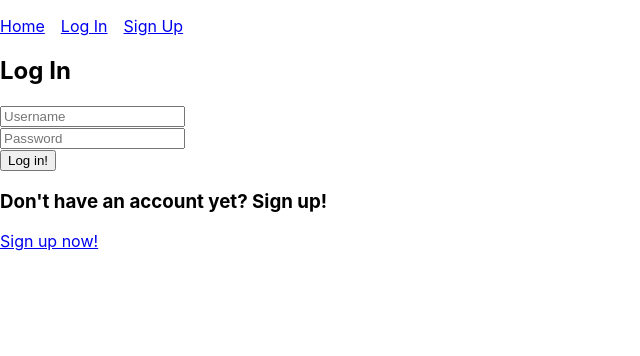
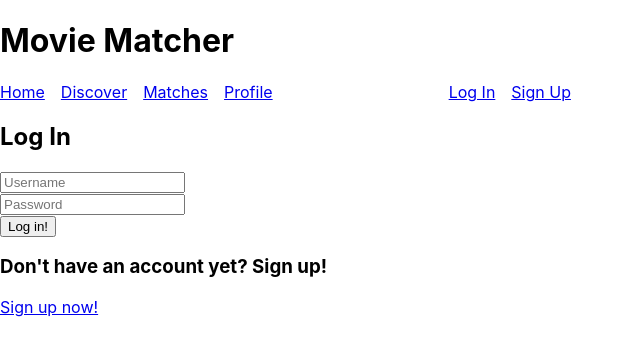
Before and after one commit to jeatroff/phase-4-final-project, a React (Create React App) app in the folder client/: page /login in a window 1280 px wide. Shown: the top 356 px of the page, without its empty margins (0-640 px from the left). Built offline with nearby package versions, Linux system fonts and the light colour scheme; no server answers.

Commit message:
Added files for all pages

```diff
--- a/client/src/App.js
+++ b/client/src/App.js
@@ -2,6 +2,9 @@ import { useState, useEffect } from "react";
 import { BrowserRouter, Routes, Route } from "react-router-dom";
 import NavBar from "./NavBar";
 import Home from "./Home";
+import Matches from "./Matches";
+import Discover from "./Discover";
+import Profile from "./Profile";
 import Login from "./Login";
 import Signup from "./Signup";
 
@@ -21,9 +24,13 @@ function App() {
   return (
     <BrowserRouter>
       <div className="App">
+        <h1>Movie Matcher</h1>
         <NavBar user={user} setUser={setUser}/>
         <Routes>
           <Route exact path="/" element={<Home />}/>
+          <Route exact path="/matches" element={<Matches setUser={setUser} user={user}/>}/>
+          <Route exact path="/discover" element={<Discover setUser={setUser} user={user}/>}/>
+          <Route exact path="/profile" element={<Profile setUser={setUser} user={user}/>}/>
           <Route exact path="/login" element={<Login setUser={setUser} user={user}/>}/>
           <Route exact path="/signup" element={<Signup setUser={setUser} user={user}/>}/>
         </Routes>
--- /dev/null
+++ b/client/src/Discover.js
@@ -0,0 +1,8 @@
+function Discover({ user, setUser }) {
+    return (
+        <div>
+            <h2>Discover</h2>
+        </div>
+    );
+}
+export default Discover;
--- a/client/src/Home.js
+++ b/client/src/Home.js
@@ -1,7 +1,8 @@
+//TODO: Add "About Me" section to add and edit Name, Age, Description
 function Home(){
     return(
         <div>
-            <h1>Movie Matcher</h1>
+            <h2>Favorite Movies</h2>
         </div>
     )
 }
--- /dev/null
+++ b/client/src/Matches.js
@@ -0,0 +1,8 @@
+function Matches({ user, setUser }) {
+    return (
+        <div>
+            <h2>Matches</h2>
+        </div>
+    );
+}
+export default Matches;
--- a/client/src/NavBar.js
+++ b/client/src/NavBar.js
@@ -26,6 +26,12 @@ function NavBar({ setUser, user }) {
         <p>
             <NavLink exact to="/">Home</NavLink>
             &emsp;
+            <NavLink exact to="/discover">Discover</NavLink>
+            &emsp;
+            <NavLink exact to="/matches">Matches</NavLink>
+            &emsp;
+            <NavLink exact to="/profile">Profile</NavLink>
+            &emsp;&emsp;&emsp;&emsp;&emsp;&emsp;&emsp;&emsp;&emsp;&emsp;&emsp;
             <NavLink exact to="/login">Log In</NavLink>
             &emsp;
             <NavLink exact to="/signup">Sign Up</NavLink>
--- /dev/null
+++ b/client/src/Profile.js
@@ -0,0 +1,8 @@
+function Profile({ user, setUser }) {
+    return (
+        <div>
+            <h2>About Me</h2>
+        </div>
+    );
+}
+export default Profile;
--- a/client/src/Signup.js
+++ b/client/src/Signup.js
@@ -48,7 +48,7 @@ function Signup({user, setUser}) {
     return (
         <div className="loginForm">
             <form onSubmit={onSubmit}>
-                <h1>Create an Account</h1>
+                <h2>Create an Account</h2>
                 <input placeholder="Username" type='text' name='username' value={username} onChange={e => handleUsernameChange(e)} />
                 <div></div>
                 <input placeholder="Password" type='password' name='password' value={password} onChange={e => handlePasswordChange(e)} />
```
